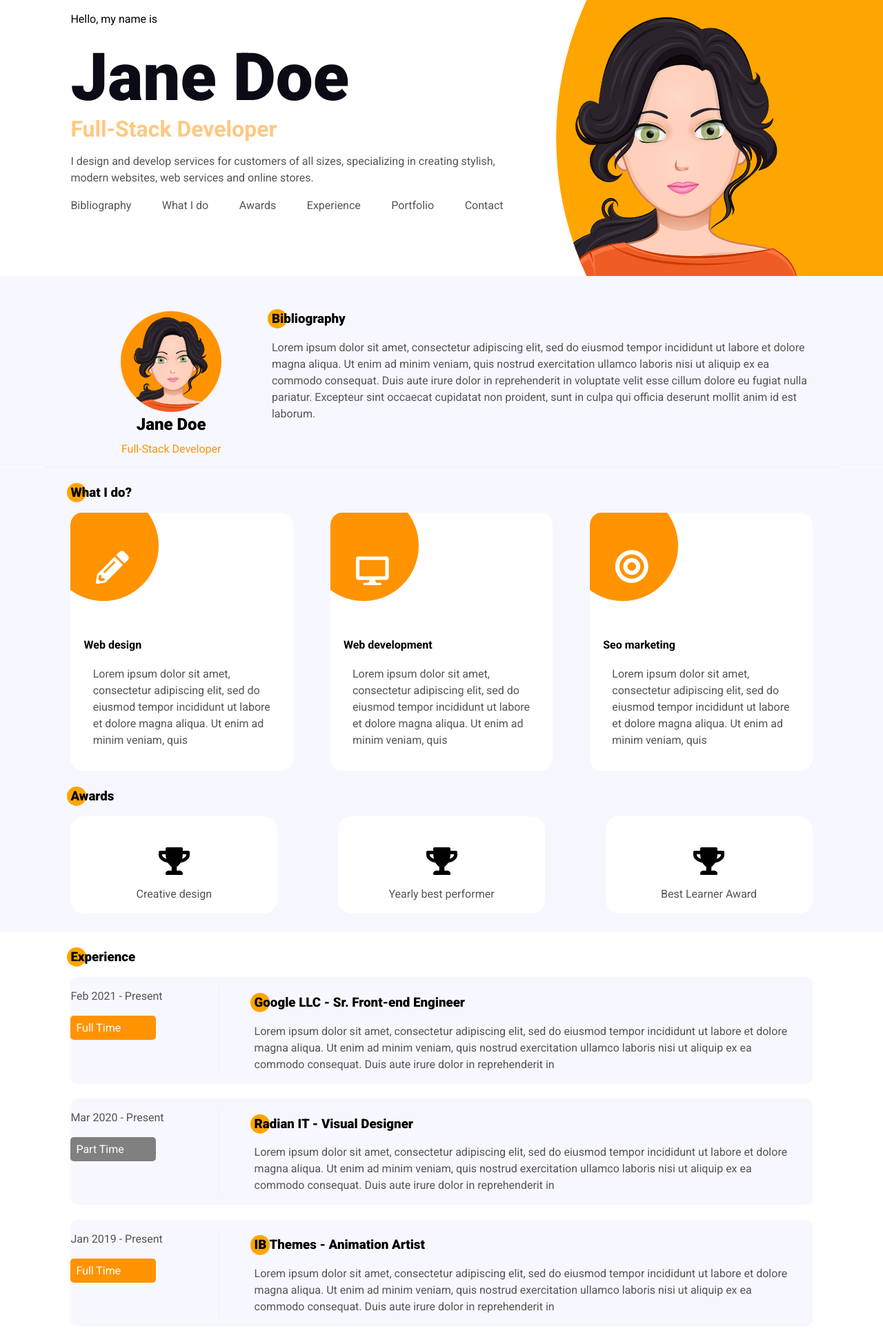
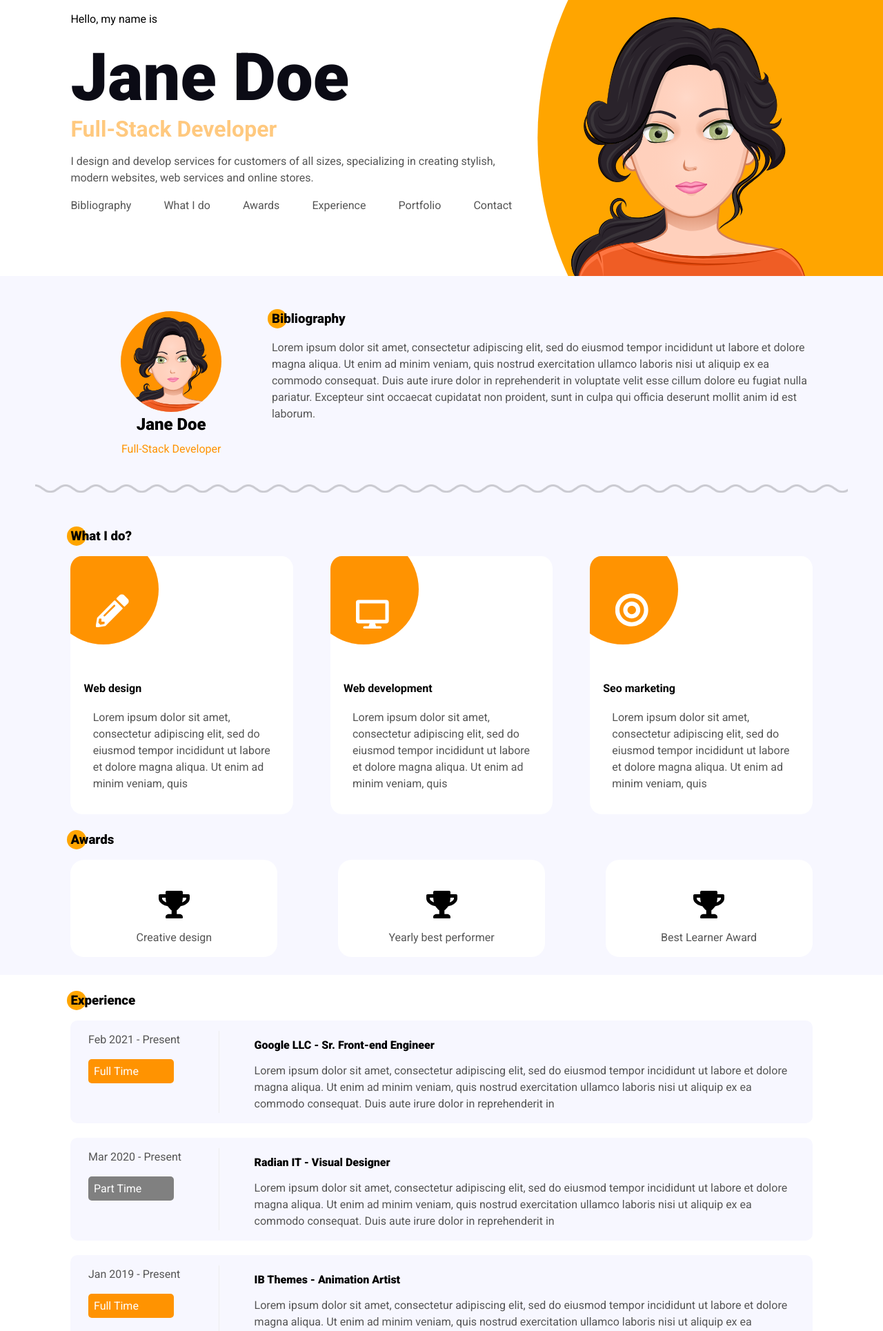
Before and after one commit to olisicky/upol, a PHP site: page / in a window 1280 px wide. Shown: the top 1929 px of the page at 69% size. Run offline with PHP 8.4, Linux system fonts and the light colour scheme.

Commit message:
refactor css and add wavy separator

```diff
--- a/web/index.html
+++ b/web/index.html
@@ -9,8 +9,8 @@
 </head>
 
 <main class="container">
-    <header class="initial_test">
-        <div class="text_test">
+    <header class="initial">
+        <div class="init-text">
 
             <p class="text-header"> Hello, my name is</p>
             <h1 class="title">Jane Doe</h1>
@@ -43,13 +43,13 @@
             </nav>
 
         </div>
-        <div class="circle_test">
-            <img class="neco_img" src="images/avatar.svg" alt="avatar">
+        <div class="init-circle">
+            <img class="init-img" src="images/avatar.svg" alt="avatar">
         </div>
 
     </header>
 
-    <section class="text-block separator" id="bibliography">
+    <section class="separator" id="bibliography">
         <div class="side_margins bibliography">
             <div class="avatar-row-bib">
                 <div class="bib-avatar">
@@ -73,9 +73,8 @@
                 </p>
             </div>
         </div>
+        <hr>
     </section>
-
-    <div class="horizontal-line separator"></div>
 
     <section class="separator" id="whatIdo">
 
@@ -131,7 +130,7 @@
     </section>
 
 
-    <section class="text-block separator" id="awards">
+    <section class="separator" id="awards">
         <div class="side_margins">
             <h3 class="sub-section"> Awards</h3>
             <div class="award_container">
@@ -158,7 +157,7 @@
     </section>
 
 
-    <section class="section text-block" id="experience">
+    <section class="section" id="experience">
         <div class="side_margins">
             <h3> Experience</h3>
             <div class="experience_container">
@@ -169,7 +168,8 @@
                     </div>
                     <div class="vert-line"></div>
                     <div class="experience-desc">
-                        <h3>Google LLC - Sr. Front-end Engineer</h3>
+                        <p class="h3-box">Google LLC - Sr. Front-end Engineer</p>
+                        <!-- <h3>Google LLC - Sr. Front-end Engineer</h3> -->
                         <p class="text text-width">
                             Lorem ipsum dolor sit amet, consectetur adipiscing elit, sed do eiusmod tempor incididunt ut
                             labore et dolore magna aliqua. Ut enim ad minim veniam, quis nostrud exercitation ullamco
@@ -185,7 +185,8 @@
                     </div>
                     <div class="vert-line"></div>
                     <div class="experience-desc">
-                        <h3>Radian IT - Visual Designer</h3>
+                        <!-- <h3>Radian IT - Visual Designer</h3> -->
+                        <p class="h3-box">Radian IT - Visual Designer</p>
                         <p class="text text-width">
                             Lorem ipsum dolor sit amet, consectetur adipiscing elit, sed do eiusmod tempor incididunt ut
                             labore et dolore magna aliqua. Ut enim ad minim veniam, quis nostrud exercitation ullamco
@@ -201,7 +202,9 @@
                     </div>
                     <div class="vert-line"></div>
                     <div class="experience-desc">
-                        <h3>IB Themes - Animation Artist</h3>
+                        <!-- <h3>IB Themes - Animation Artist</h3> -->
+                        <p class="h3-box">IB Themes - Animation Artist</p>
+
                         <p class="text text-width">
                             Lorem ipsum dolor sit amet, consectetur adipiscing elit, sed do eiusmod tempor incididunt ut
                             labore et dolore magna aliqua. Ut enim ad minim veniam, quis nostrud exercitation ullamco
@@ -215,7 +218,7 @@
     </section>
 
 
-    <section class="text-block" id="portfolio">
+    <section id="portfolio">
         <div class="side_margins">
             <h3> My portfolio</h3>
             <div class="port_container">
@@ -289,7 +292,7 @@
     </section>
 
 
-    <section class="separator text-block">
+    <section class="separator">
         <div class="side_margins">
             <h3> Contact</h3>
 
@@ -321,17 +324,19 @@
 
                     <div class="contact_comment_container">
 
-                        <h3>Say something</h3>
+                        <!-- <h3>Say something</h3> -->
+                        <p class="h3-box">Say something</p>
+
                         <form class="contact_form_container">
                             <div class="contact_name_mail">
                                 <input type="text" placeholder="Full Name" name="name" id="name">
                                 <input type="email" placeholder="Email address" name="email" id="email">
                             </div>
 
-                            <input type="subject" placeholder="Subject" name="subject" id="subject">
+                            <input type="text" placeholder="Subject" name="subject" id="subject">
 
-                            <input type="comment" placeholder="Type comment" name="comment" id="comment">
-
+                            <!-- <input type="text" placeholder="Type comment" name="comment" id="comment"> -->
+                            <textarea type="text" id="comment" placeholder="Type comment" name="comment" rows="4" cols="50"></textarea>
                             <button type="button" onclick="openPopup()">Send message</button>
                             <!-- Add JS functionality -->
                             <div id="submit" class="modal">
--- a/web/styles/style.css
+++ b/web/styles/style.css
@@ -20,6 +20,16 @@ body {
     margin-left: 2vw;
     margin-right: 2vw;
     padding-top: 2vw
+}
+
+hr {
+    border: 0;
+    margin-top: 2vw;
+    margin-bottom: 2vw;
+    margin-left: 4vw;
+    margin-right: 4vw;
+    background:url("/images/border-dark.png") 0 0;
+    background-size: 30%;
 }
 
 h1{
@@ -59,6 +69,11 @@ h3::before {
     left: -0.3em; /* Adjust position as needed */
     transform: translateY(-50%); /* Center it vertically */
     z-index: -1; /* Place it behind the text */
+}
+.h3-box {
+    margin-top: 0%;
+    font-weight: 900;
+    position: relative;
 }
 
 .text{
@@ -75,16 +90,6 @@ h3::before {
 }
 
 /*---HEADER---*/
-.initial {
-    width: 100%;
-    display: grid;
-    min-height: 25em;
-    height: fit-content;
-    overflow: hidden;
-    grid-template-columns: 50% 50%;
-    position: relative;
-
-}
 
 .nav_container{
     display: flex;
@@ -95,18 +100,18 @@ h3::before {
 }
 
 
-.initial_test {
+.initial {
     display: flex;
     flex-wrap: wrap;
     flex-direction: row;
     justify-content: space-between;
   }
-.text_test {
+.init-text {
     margin-left: 2vw;
     width: 50%;
 }
 
-.circle_test {
+.init-circle {
     flex: 1;
     overflow: auto;
     right: 0;
@@ -119,35 +124,22 @@ h3::before {
     padding-right: 2vw;
   }
 
-.circle_test img {
+.init-circle img {
     max-width: 100%;
     max-height: 100%;
     object-fit: cover;
 }
 
-.neco_img {
+.init-img {
     position: relative;
     left: 0;
-    max-width: 100%;
-    max-height: 100%;
-    transform: translateX(10%);
+    padding-left: 4vw;
     vertical-align: bottom
 }
-
-
-
-
-
-
-
 header{
     height: 100%;
 }
-.header2{
-    width: 50%;
-    margin-left: 50%;
-    display:inline-block;
-}
+
 .backhead{
     color:  #ff9301;
     opacity: 0.5;
@@ -160,42 +152,10 @@ header{
     overflow: hidden;
     white-space: nowrap;
 }
-.image-container-avatar {
-    width: 50%;
-    height: auto;
-    max-width: 100%;
-    max-height: 100%;
-    position: absolute;
-    bottom: -1%;
-    right: -10%;
-
-  }
-.circle-avatar {
-    width: 50em;
-    height: 50em;
-    background-color: #ff9301;
-    border-top-left-radius: 100%;
-    border-bottom-left-radius: 80%;
-    position: absolute;
-    transform: translate(90%, -70%);
-
-}
-.circle-wrapper {
-    width: 100%;
-    overflow: hidden;
-}
-
-.text-block{
-    padding-top: 10;
-}
 
 li {
     display: inline-block;
-    padding-right: 2%;
-}
-menu {
-    padding-left: 0;
-    padding-bottom: 4vw;
+
 }
 
 /*---BIBLIOGRAPHY---*/
@@ -249,18 +209,6 @@ img.bib-img{
     border-radius: 50%;
     position: relative;
 }
-
-
-.horizontal-line {
-    width: 90%;
-    height: 1px;
-    background: #eeeeee;
-    top: 0;
-    margin-left: 5%;
-    bottom: 0;
-    position: relative;
-    text-decoration-style: wavy;
-  }
 
 .circle-wrapper-bib {
     width: 100%;
@@ -373,6 +321,7 @@ img.bib-img{
     display: flex;
     flex-direction: column;
     width: 100%;
+    margin-left: 2vw
 }
 
 .experience-text-center {
@@ -623,10 +557,16 @@ button {
         margin-left: 8vw;
         margin-right: 8vw;
     }
-    .text_test {
+    .init-circle {
+        clip-path: circle(100% at 95% 50%);
+    }
+    hr {
+        height: 0.8em;
+    }
+    .init-text {
         margin-left: 8vw;
     }
-    .circle_test {
+    .init-circle {
         padding-right: 8vw;
     }
 }
```
Also changed, not shown: other parts of web/styles/style.css (+23 -32 lines), web/images/border-dark.png (added).
